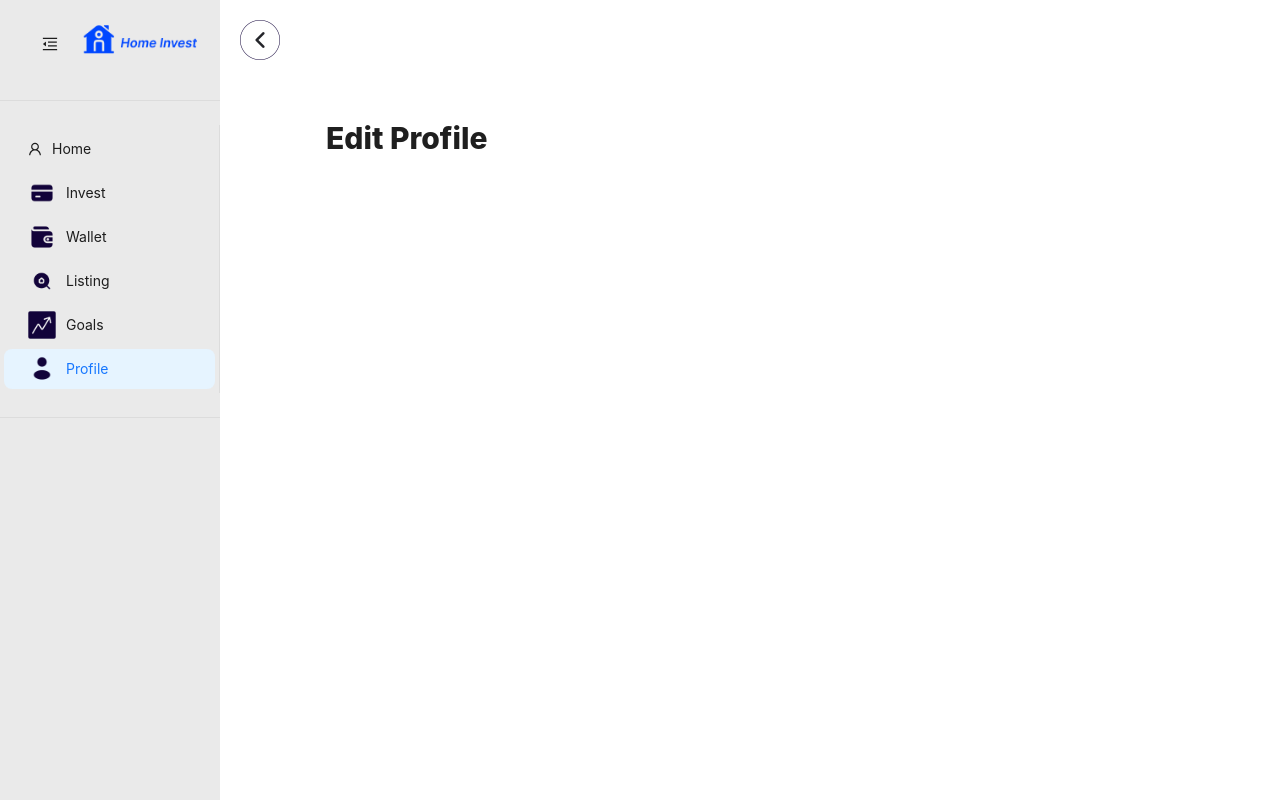
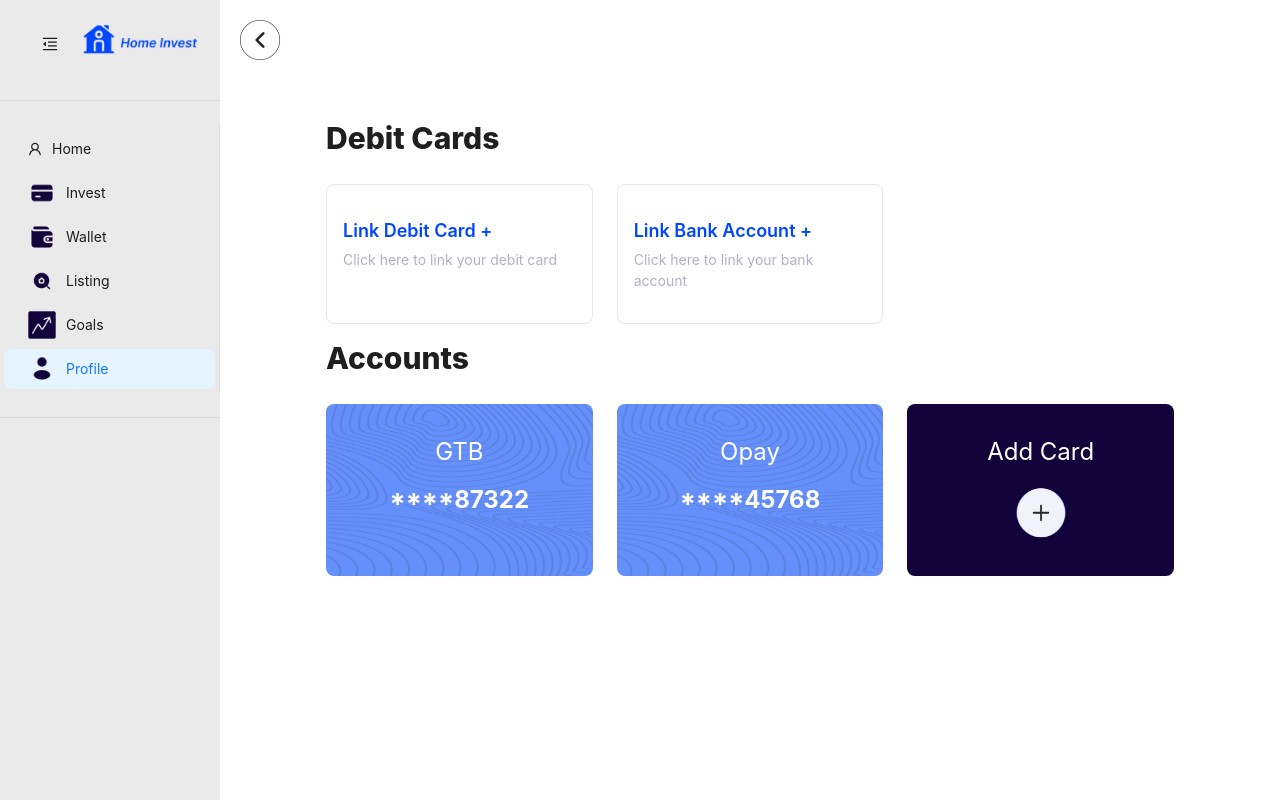
Before and after one commit to emmasam1/ilefundapp, a React (Vite) app: page /dashboard/profile/banks in a window 1280 px wide. Built offline with nearby package versions, Linux system fonts and the light colour scheme.

Commit message:
working on profile

```diff
--- a/src/pages/profile/AddCard.jsx
+++ b/src/pages/profile/AddCard.jsx
@@ -1,11 +1,14 @@
-import React from 'react'
-import { Link } from 'react-router';
+import React from "react";
+import { Link } from "react-router";
 
 import back_arrow from "../../assets/back_arrow.png";
+import ri_funds_line from "../../assets/ri_funds-line.png";
+import round_cross from "../../assets/round_cross.png";
+import fluent_savings from "../../assets/fluent_savings.png";
 
 const AddCard = () => {
   return (
-     <div className="bg-white h-screen">
+    <div className="bg-white h-screen">
       <div className="">
         <div className="p-5">
           <Link to="/dashboard/profile">
@@ -14,12 +17,45 @@ const AddCard = () => {
         </div>
       </div>
 
-        <div className="mt-10 w-4/5 mx-auto">
-        <h1 className="font-extrabold text-3xl !mb-7">Edit Profile</h1>
+      <div className="mt-10 w-4/5 mx-auto">
+        <h1 className="font-extrabold text-3xl !mb-7">Debit Cards</h1>
+         <div className="grid grid-cols-1 sm:grid-cols-2 lg:grid-cols-3 gap-6 pb-4">
+            <div className="border border-gray-200 rounded-lg p-4 py-8">
+                <h1 className="text-[#0047FF] font-semibold !text-lg">Link Debit Card +</h1>
+                <p className="text-[#B0B2C3] mt-1">Click here to link your debit card</p>
+            </div>
+            <div className="border border-gray-200 rounded-lg p-4 py-8">
+                <h1 className="text-[#0047FF] font-semibold !text-lg">Link Bank Account +</h1>
+                <p className="text-[#B0B2C3] mt-1">Click here to link your bank account</p>
+            </div>
+
+         </div>
+
+        <h1 className="font-extrabold text-3xl !mb-7">Accounts</h1>
+        <div className="grid grid-cols-1 sm:grid-cols-2 lg:grid-cols-3 gap-6 pb-4">
+          {/* Item 1 */}
+
+          <div className="bg-[#658FFB] p-6 rounded-lg flex flex-col items-center gap-4 py-8 cursor-pointer bg-[url(/src/assets/card_bg_2.png)] bg-cover bg-center">
+            <h1 className="text-white text-2xl ">GTB</h1>
+            <h1 className="font-bold text-white text-2xl">****87322</h1>
+          </div>
+
+          {/* Item 2 */}
+          <div className="bg-[#658FFB] p-6 rounded-lg flex flex-col items-center gap-4 py-8 cursor-pointer bg-[url(/src/assets/card_bg_2.png)] bg-cover bg-center">
+            <h1 className="text-white text-2xl ">Opay</h1>
+            <h1 className="font-bold text-white text-2xl">****45768</h1>
+          </div>
+
+          {/* Item 3 */}
+           <div className="bg-[#12033A] p-6 rounded-lg flex flex-col items-center gap-4 py-8 cursor-pointer">
+            <h1 className="text-white text-2xl ">Add Card</h1>
+            <img src={round_cross} alt="" className="w-15"/>
+          </div>
+
         </div>
+      </div>
+    </div>
+  );
+};
 
-    </div>
-  )
-}
-
-export default AddCard
+export default AddCard;
```
